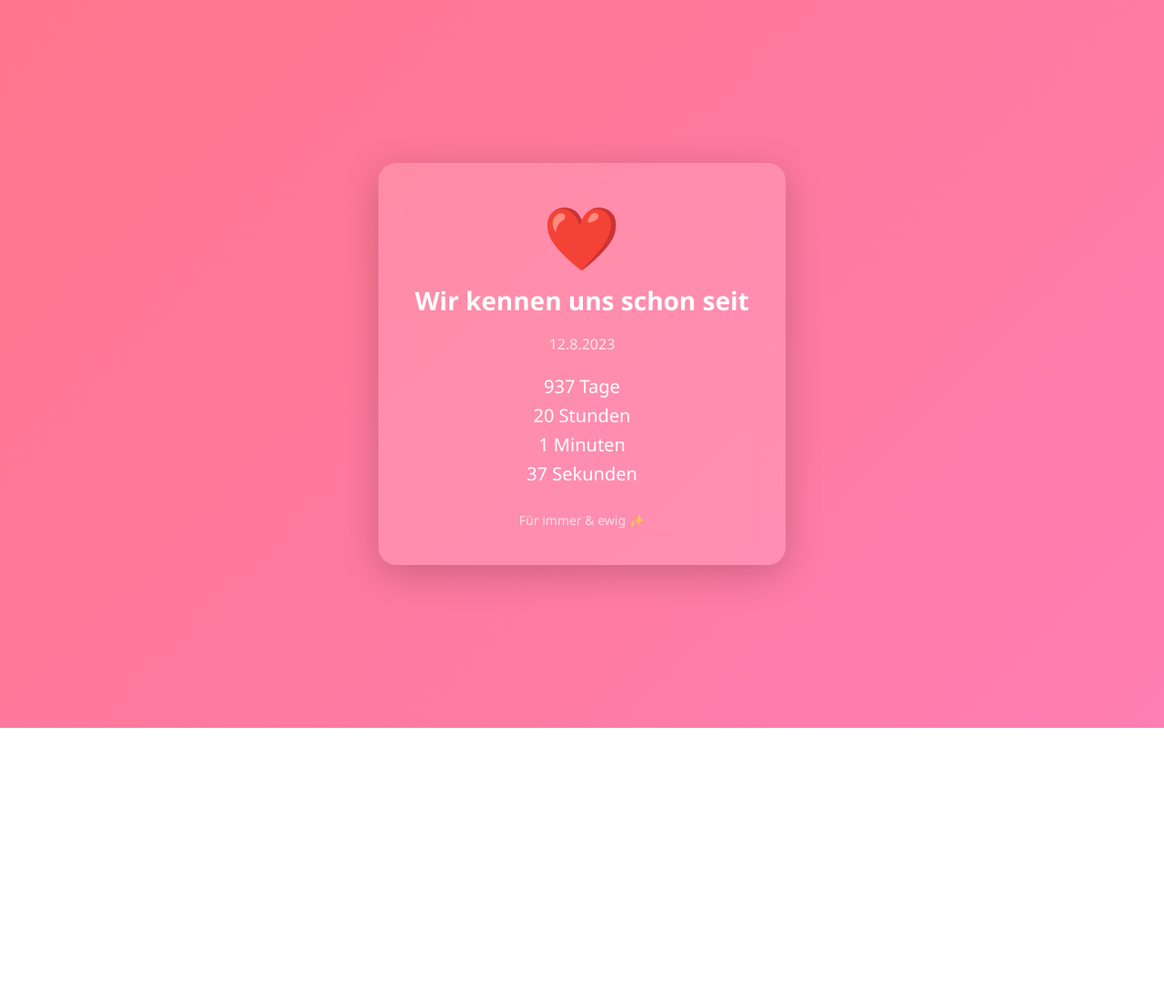
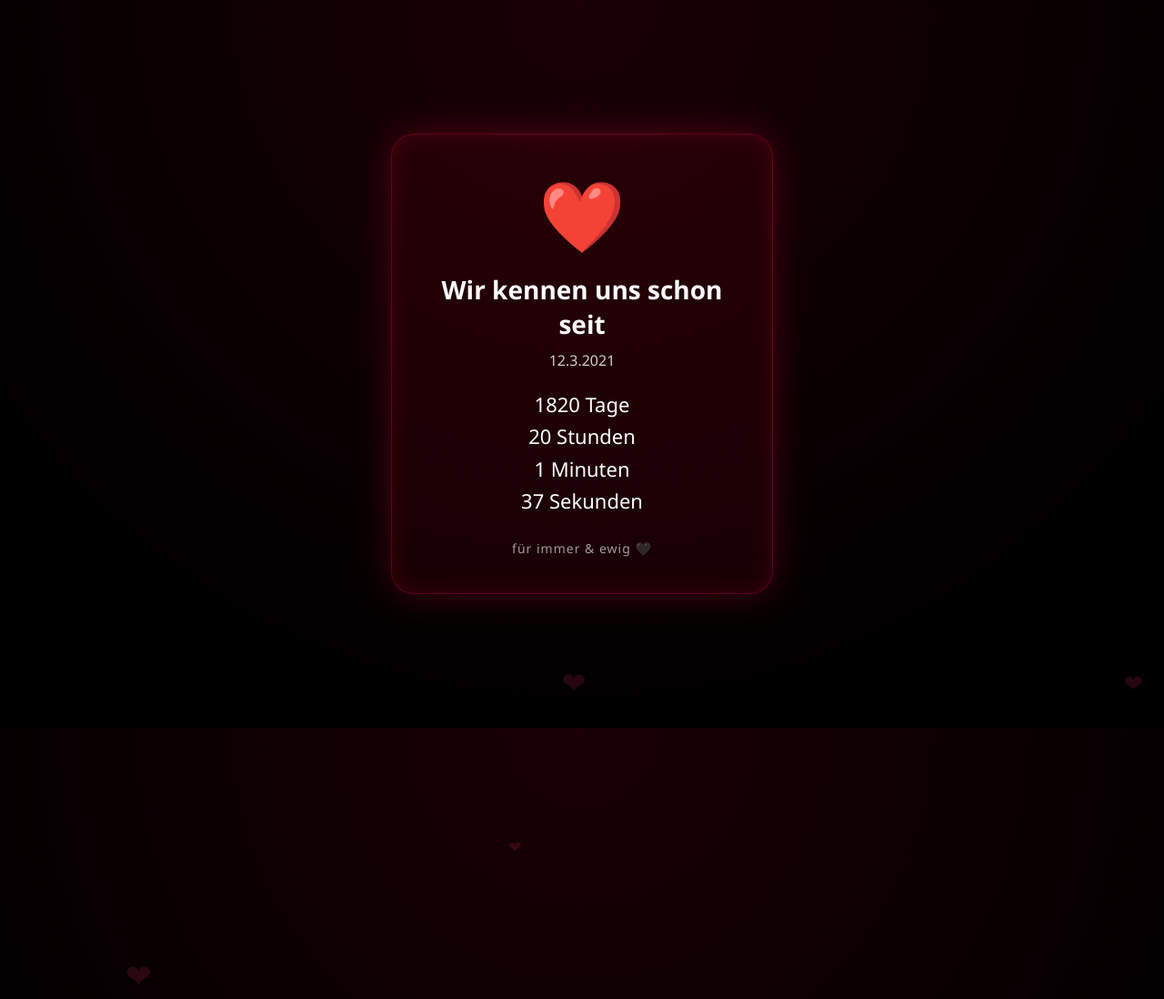
Before and after one commit to GGReverse/ggreverse.github.io, a plain HTML site: page index.html in a window 1280 px wide. Shown: the top 1098 px of the page at 91% size. Before the commit the page ends 800 px from the top, so only its background shows below. Drawn offline with Linux system fonts and the light colour scheme.

Commit message:
Update index.html

```diff
--- a/index.html
+++ b/index.html
@@ -3,35 +3,54 @@
 <head>
 <meta charset="UTF-8">
 <meta name="viewport" content="width=device-width, initial-scale=1.0">
-<title>Unsere Zeit ❤️</title>
+<title>Unsere Zeit 🖤</title>
 
 <style>
 
+*{
+box-sizing:border-box;
+margin:0;
+padding:0;
+}
+
 body{
-margin:0;
-font-family: 'Segoe UI', sans-serif;
-background: linear-gradient(135deg,#ff758c,#ff7eb3);
+font-family:'Segoe UI',sans-serif;
+background: radial-gradient(circle at top,#1a0005,#000 80%);
 color:white;
 display:flex;
 justify-content:center;
 align-items:center;
 height:100vh;
-text-align:center;
 overflow:hidden;
+opacity:0;
+transform:scale(1.08);
+animation:openApp 1.2s ease forwards;
+}
+
+@keyframes openApp{
+to{
+opacity:1;
+transform:scale(1);
+}
 }
 
 .container{
-background: rgba(255,255,255,0.15);
+background:rgba(255,0,60,0.08);
+border:1px solid rgba(255,0,80,0.3);
+backdrop-filter:blur(20px);
 padding:40px;
-border-radius:20px;
-backdrop-filter: blur(15px);
-box-shadow:0 10px 40px rgba(0,0,0,0.2);
-max-width:400px;
+border-radius:25px;
+box-shadow:
+0 0 40px rgba(255,0,80,0.25),
+inset 0 0 25px rgba(255,0,80,0.15);
+text-align:center;
+max-width:420px;
+z-index:2;
 }
 
 h1{
-margin-top:0;
 font-size:28px;
+margin-bottom:10px;
 }
 
 .date{
@@ -40,28 +59,63 @@ margin-bottom:20px;
 }
 
 .counter{
-font-size:20px;
+font-size:22px;
 line-height:1.6;
 }
 
 .heart{
-font-size:60px;
-animation:beat 1.2s infinite;
-margin-bottom:10px;
+font-size:70px;
+margin-bottom:15px;
+animation:beat 1.4s infinite;
 }
 
 @keyframes beat{
 0%{transform:scale(1)}
-25%{transform:scale(1.15)}
-40%{transform:scale(1)}
-60%{transform:scale(1.15)}
+30%{transform:scale(1.15)}
+50%{transform:scale(1)}
+70%{transform:scale(1.15)}
 100%{transform:scale(1)}
 }
 
 .footer{
 margin-top:25px;
 font-size:14px;
-opacity:0.7;
+opacity:0.6;
+letter-spacing:1px;
+}
+
+/* floating hearts */
+
+.heart-bg{
+position:absolute;
+color:#ff2e63;
+opacity:0.15;
+animation:floatUp linear infinite;
+}
+
+@keyframes floatUp{
+from{transform:translateY(100vh)}
+to{transform:translateY(-10vh)}
+}
+
+/* confetti */
+
+.confetti{
+position:absolute;
+width:8px;
+height:8px;
+background:red;
+opacity:0.8;
+animation:confettiFall linear forwards;
+}
+
+@keyframes confettiFall{
+from{
+transform:translateY(-10vh) rotate(0deg);
+}
+to{
+transform:translateY(110vh) rotate(720deg);
+}
 }
 
 </style>
@@ -80,39 +134,109 @@ opacity:0.7;
 <div class="counter" id="counter"></div>
 
 <div class="footer">
-Für immer & ewig ✨
+für immer & ewig 🖤
 </div>
 
 </div>
 
 <script>
 
-const startDate = new Date("2023-08-12T00:00:00");
+/* STARTDATUM */
+
+const startDate = new Date("2021-03-12T00:00:00");
+
+/* Datum anzeigen */
 
 document.getElementById("date").innerText =
 startDate.toLocaleDateString("de-DE");
+
+/* COUNTER */
 
 function updateCounter(){
 
 const now = new Date();
 const diff = now - startDate;
 
-const seconds = Math.floor(diff / 1000) % 60;
-const minutes = Math.floor(diff / (1000*60)) % 60;
-const hours = Math.floor(diff / (1000*60*60)) % 24;
-const days = Math.floor(diff / (1000*60*60*24));
+const seconds = Math.floor(diff/1000)%60;
+const minutes = Math.floor(diff/(1000*60))%60;
+const hours = Math.floor(diff/(1000*60*60))%24;
+const days = Math.floor(diff/(1000*60*60*24));
 
-document.getElementById("counter").innerHTML =
-days + " Tage<br>" +
-hours + " Stunden<br>" +
-minutes + " Minuten<br>" +
-seconds + " Sekunden";
+document.getElementById("counter").innerHTML=
+
+days+" Tage<br>"+
+hours+" Stunden<br>"+
+minutes+" Minuten<br>"+
+seconds+" Sekunden";
 
 }
 
 setInterval(updateCounter,1000);
 updateCounter();
 
+/* FLOATING HEARTS */
+
+function createHeart(){
+
+const heart=document.createElement("div");
+
+heart.className="heart-bg";
+
+heart.innerHTML="❤";
+
+heart.style.left=Math.random()*100+"vw";
+
+heart.style.animationDuration=(6+Math.random()*6)+"s";
+
+heart.style.fontSize=(15+Math.random()*25)+"px";
+
+document.body.appendChild(heart);
+
+setTimeout(()=>{heart.remove()},12000);
+
+}
+
+setInterval(createHeart,900);
+
+/* KONFETTI AM JAHRESTAG */
+
+function anniversaryConfetti(){
+
+const today=new Date();
+
+if(
+today.getDate()===12 &&
+today.getMonth()===2
+){
+
+for(let i=0;i<120;i++){
+
+const confetti=document.createElement("div");
+
+confetti.className="confetti";
+
+confetti.style.left=Math.random()*100+"vw";
+
+confetti.style.background=
+`hsl(${Math.random()*360},70%,60%)`;
+
+confetti.style.animationDuration=
+(3+Math.random()*4)+"s";
+
+document.body.appendChild(confetti);
+
+setTimeout(()=>{
+confetti.remove();
+},7000);
+
+}
+
+}
+
+}
+
+anniversaryConfetti();
+
 </script>
 
 </body>
```
